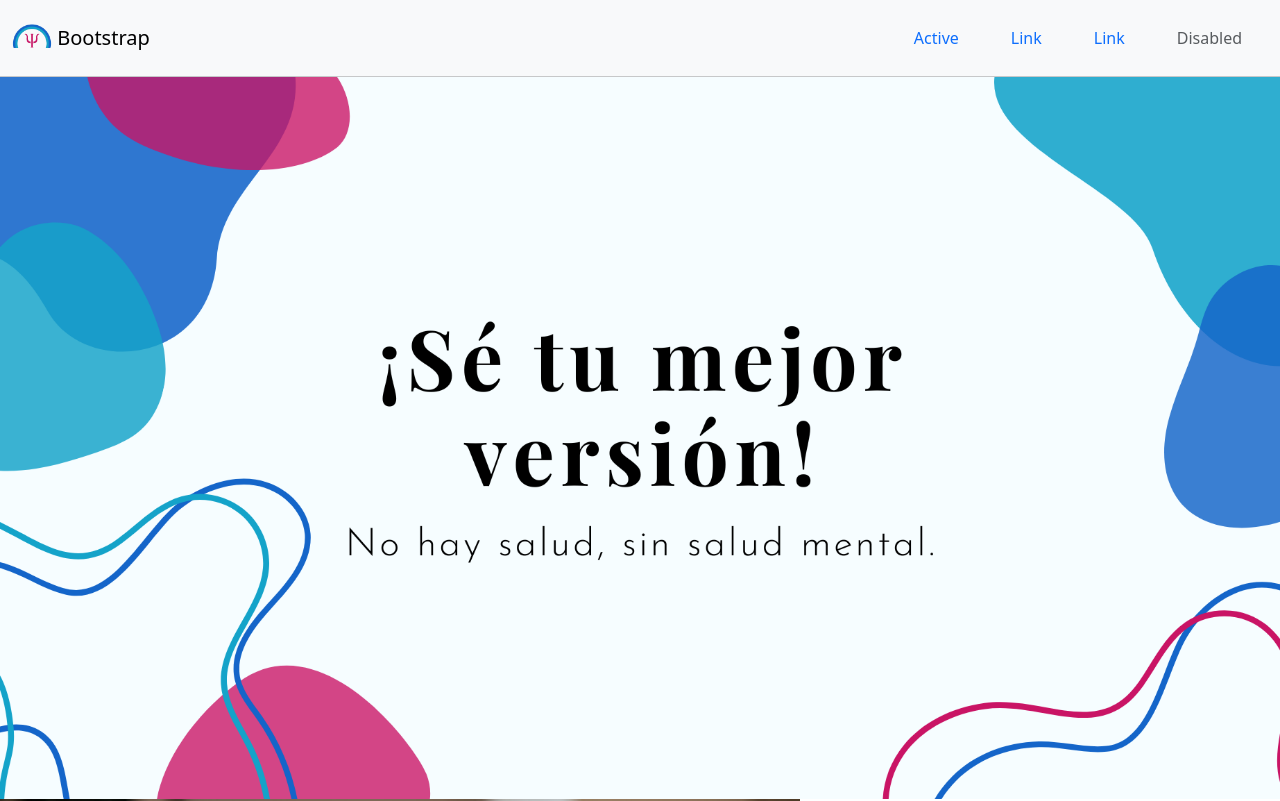
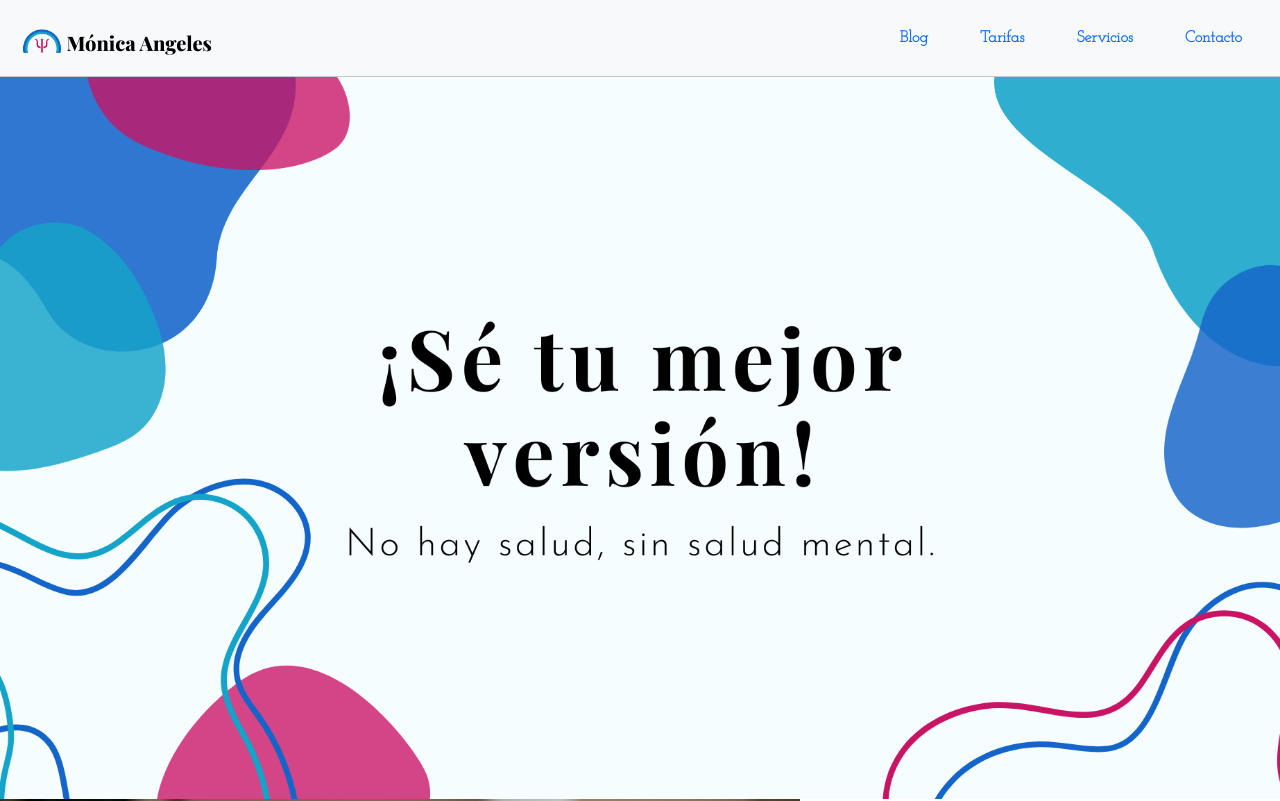
Before and after one commit to Valeria-Flores/PreEntrega2Flores, a plain HTML site: page index.html in a window 1280 px wide. Shown: the top 801 px of the page. Drawn offline with nearby package versions, Linux system fonts and the light colour scheme.

Commit message:
carpetas

```diff
--- a/css/style.css
+++ b/css/style.css
@@ -47,10 +47,13 @@ li{
 }
 .titulo{
     font-family: 'Playfair Display', serif;
-    font-size: 12px;
     align-self: center;
     margin-left: 10px;
     margin-top: 10px;
+}
+.nav-list{
+    font-family: 'Josefin Slab', serif;
+    font-weight: 600;
 }
 .navegador{
     font-family: 'Josefin Slab', serif;
--- a/index.html
+++ b/index.html
@@ -20,23 +20,23 @@
     <!--Encabezado-->
     <nav class="navbar bg-light">
         <div class="container-fluid">
-            <a class="navbar-brand" href="#">
+            <a class="navbar-brand titulo" href="index.html">
                 <img src="img/logo.png" alt="Logo" width="40" height="24" class="d-inline-block align-text-top">
-                Bootstrap
+                Mónica Angeles
               </a>
             <div class="d-flex">
                 <ul class="nav justify-content-end">
-                    <li class="nav-item">
-                      <a class="nav-link active" aria-current="page" href="#">Active</a>
+                    <li class="nav-list nav-item">
+                      <a class="nav-link" href="pages/blog.html">Blog</a>
                     </li>
-                    <li class="nav-item">
-                      <a class="nav-link" href="#">Link</a>
+                    <li class="nav-list nav-item">
+                      <a class="nav-link" href="pages/tarifas.html">Tarifas</a>
                     </li>
-                    <li class="nav-item">
-                      <a class="nav-link" href="#">Link</a>
+                    <li class="nav-list nav-item">
+                      <a class="nav-link" href="pages/servicios.html">Servicios</a>
                     </li>
-                    <li class="nav-item">
-                      <a class="nav-link disabled">Disabled</a>
+                    <li class="nav-list nav-item">
+                      <a class="nav-link" href="pages/contacto.html">Contacto</a>
                     </li>
                   </ul>
             </div>
@@ -47,7 +47,6 @@
         <div class="portada">
             <img src="img/portada.png" alt="portada">
         </div>
-    </main>
         <div class="presentacion">
             <div class="img-presentacion">
                 <img src="img/persona.jpg" alt="Mónica Angeles">
@@ -65,7 +64,7 @@
             <p>Lorem ipsum dolor sit amet, consectetur adipiscing elit. Proin sollicitudin, sem sit amet tempor varius, metus augue ullamcorper metus, vitae luctus dolor metus nec diam. Vestibulum nisl velit, tempus eu molestie ut, mattis a metus. Quisque porta tristique purus a varius. Aenean ultrices magna a velit feugiat, in tristique nulla cursus. Ut id eleifend lectus. In molestie urna ut congue vulputate. Suspendisse eu purus vel mi porta blandit.</p>
             <p>Donec maximus a elit facilisis efficitur. Fusce scelerisque viverra ipsum in pharetra. Donec at consequat nisl, ac varius neque. Vivamus congue, elit at sollicitudin vulputate, ante arcu molestie justo, vitae suscipit felis nisl sit amet massa. Sed at interdum risus. Aliquam accumsan, nisl non porttitor finibus, augue eros mattis dui, ut ultricies orci augue nec ex. In gravida interdum pharetra. Ut interdum ante at lorem volutpat malesuada. Sed mattis pharetra diam id ullamcorper. Nunc a metus in turpis euismod dignissim vitae molestie nulla. Nunc pellentesque consequat ipsum quis feugiat. Donec nulla dolor, malesuada dictum eros vel, tristique molestie risus. Etiam mauris felis, ultricies gravida urna aliquam, vehicula blandit lacus.       </p>
         </div>
-    <img src="/img/logo.png">
+    </main>
     <!--Footer-->
     <footer class="footer">
         <div class="contacto ml-10 l-footer">
```
Also changed, not shown: pages/blog.html (renamed from blog.html), pages/contacto.html (renamed from contacto.html), pages/servicios.html (renamed from servicios.html), pages/tarifas.html (renamed from tarifas.html). Lines whose indentation alone changed are shown as unchanged.
